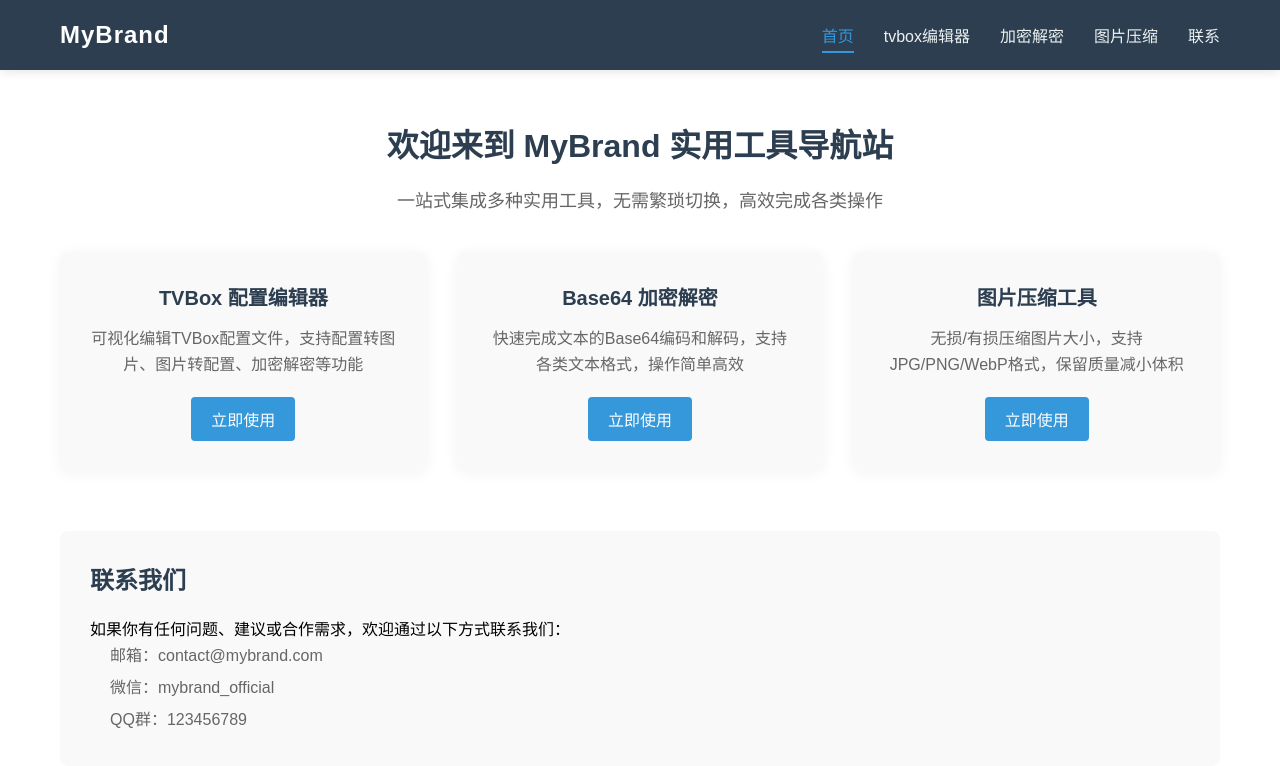
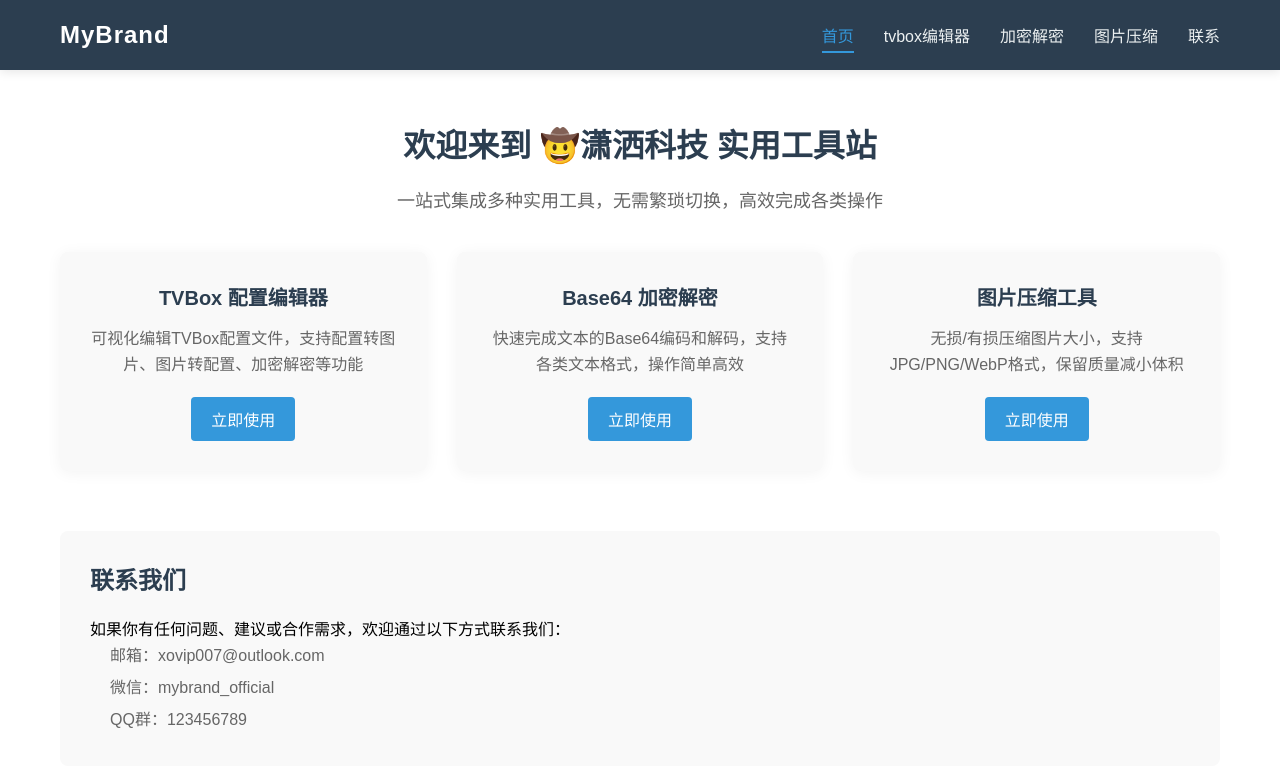
Before and after one commit to xovip007/xovip007.github.io, a plain HTML site: page index.html in a window 1280 px wide. Drawn offline with Linux system fonts and the light colour scheme.

Commit message:
Update index.html

```diff
--- a/index.html
+++ b/index.html
@@ -3,7 +3,7 @@
 <head>
     <meta charset="UTF-8">
     <meta name="viewport" content="width=device-width, initial-scale=1.0">
-    <title>MyBrand导航站 - 实用工具中心</title>
+    <title>🤠潇洒科技 - 实用工具中心</title>
     <style>
         /* 全局样式重置 */
         * {
@@ -240,7 +240,7 @@
 
     <!-- 首页内容 -->
     <div class="content">
-        <h1 style="color: #2c3e50; text-align: center; margin-bottom: 20px;">欢迎来到 MyBrand 实用工具导航站</h1>
+        <h1 style="color: #2c3e50; text-align: center; margin-bottom: 20px;">欢迎来到 🤠潇洒科技 实用工具站</h1>
         <p style="color: #666; text-align: center; font-size: 18px; max-width: 800px; margin: 0 auto;">
             一站式集成多种实用工具，无需繁琐切换，高效完成各类操作
         </p>
@@ -271,7 +271,7 @@
             <h2>联系我们</h2>
             <p>如果你有任何问题、建议或合作需求，欢迎通过以下方式联系我们：</p>
             <ul>
-                <li>邮箱：contact@mybrand.com</li>
+                <li>邮箱：xovip007@outlook.com</li>
                 <li>微信：mybrand_official</li>
                 <li>QQ群：123456789</li>
             </ul>
```
